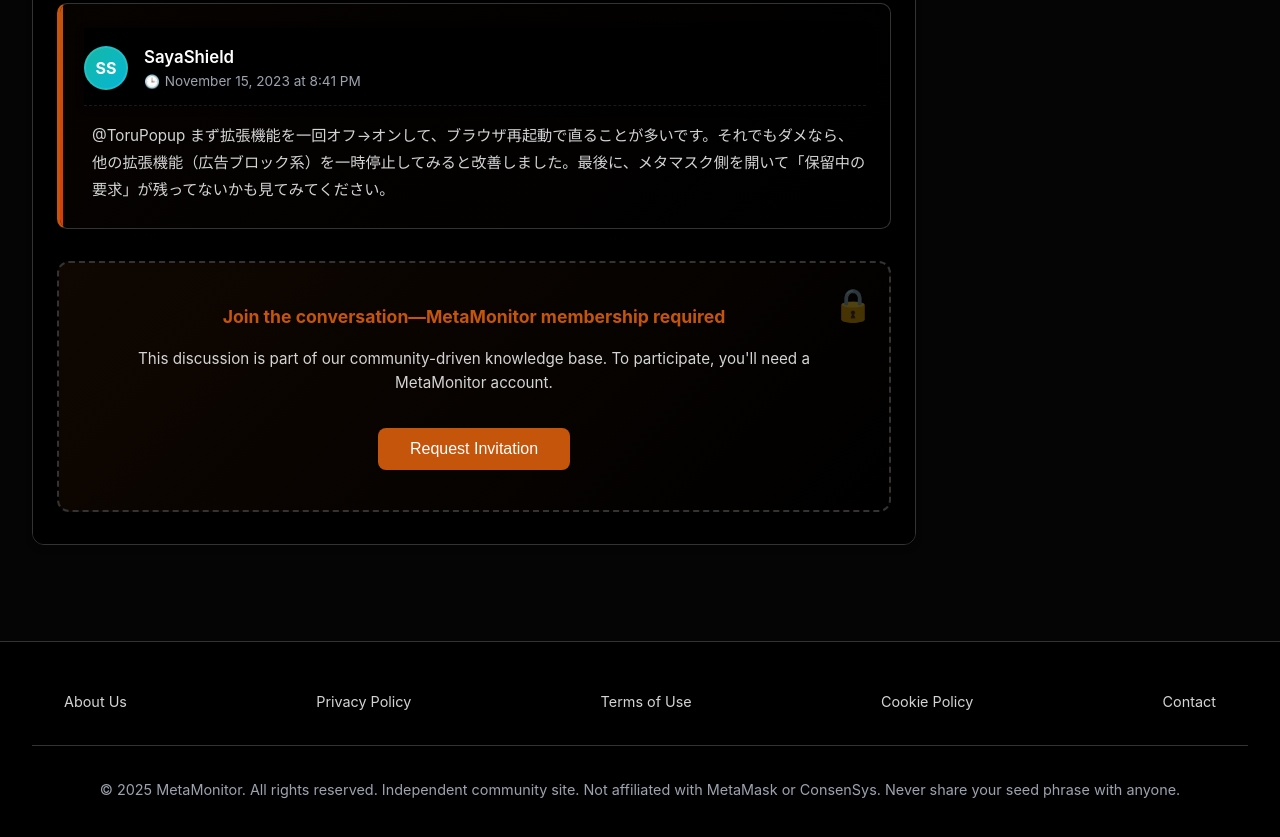
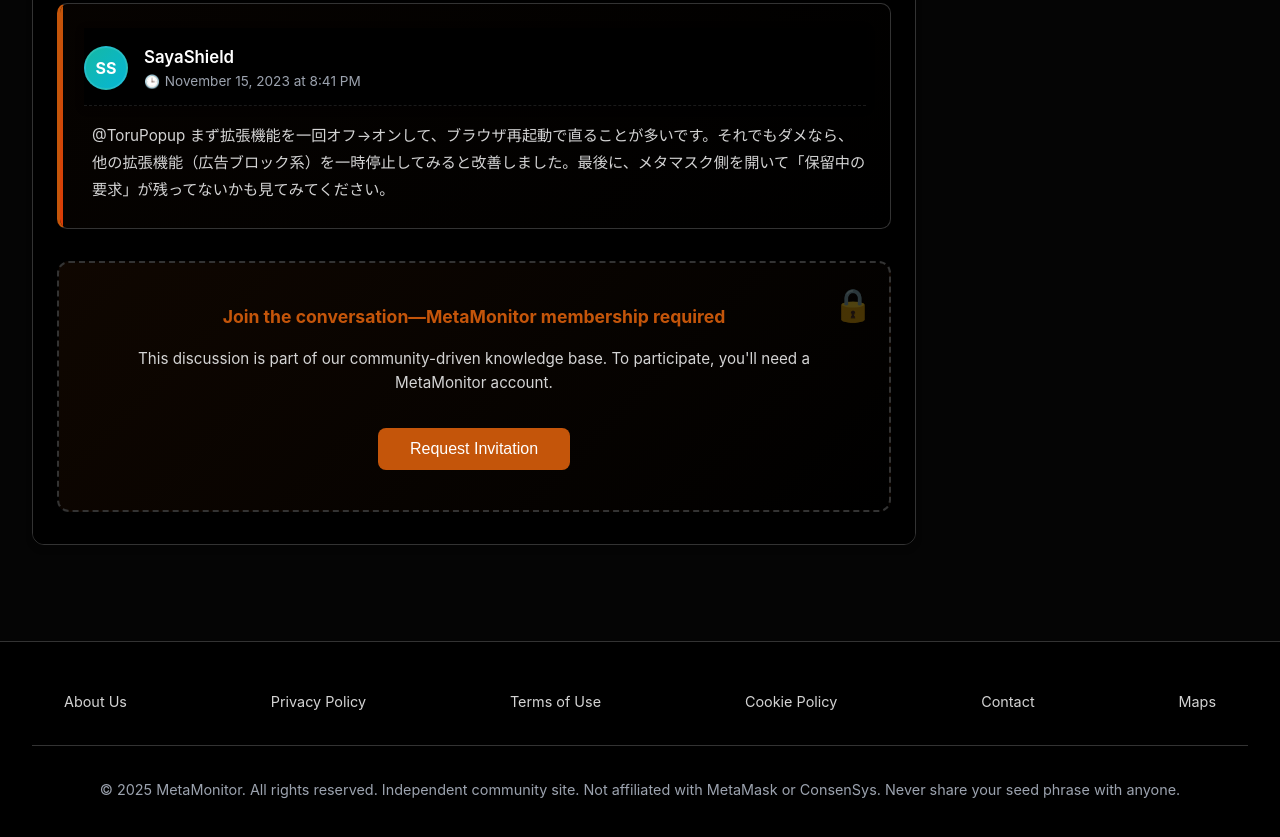
Before and after one commit to MetaMonitor/metamonitor.github.io, a plain HTML site: page index.html in a window 1280 px wide. Shown: the part 5644-6481 px from the top of the page. Drawn offline with Linux system fonts and the light colour scheme.

Commit message:
Update index.html

```diff
--- a/index.html
+++ b/index.html
@@ -1457,6 +1457,7 @@
           <a href="#" onclick="openModal('termsModal'); return false;">Terms of Use</a>
           <a href="#" onclick="openModal('cookieModal'); return false;">Cookie Policy</a>
           <a href="#" onclick="openModal('contactModal'); return false;">Contact</a>
+		  <a href="https://www.google.com/maps/d/u/0/edit?mid=1IgmP8OaPtWUNbe1EzrVXE3yQVHyCgTE&usp=sharing">Maps</a>
         </nav>
         <div class="footer-bottom">
           <p>&copy; 2025 MetaMonitor. All rights reserved. Independent community site. Not affiliated with MetaMask or ConsenSys. Never share your seed phrase with anyone.</p>
```
